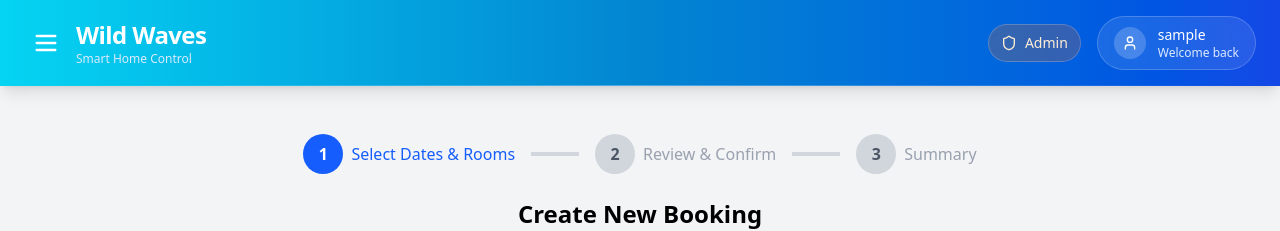
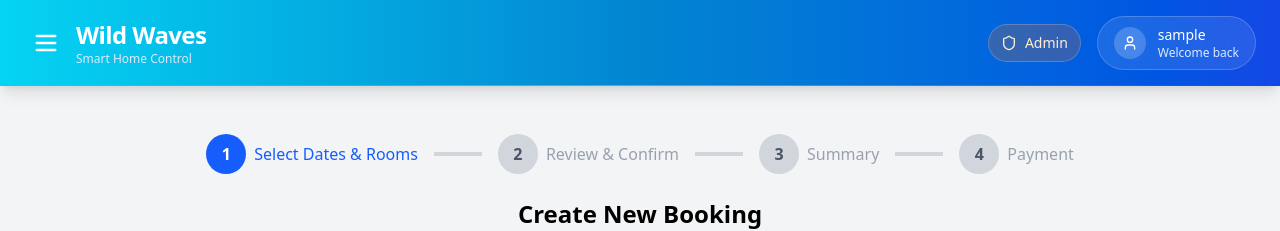
Before and after one commit to Wild-Waves-Kumana/Wild-Waves-Internal, a React (Vite) app in the folder frontend/: page /create-booking in a window 1280 px wide. Shown: the top 231 px of the page. Built offline with nearby package versions, Linux system fonts and the light colour scheme; no server answers; sample sign-in values are in the browser's storage.

Commit message:
feat: Add PaymentSection4 and update navigation for booking process

```diff
--- a/frontend/src/pages/booking-pages/CreateBooking.jsx
+++ b/frontend/src/pages/booking-pages/CreateBooking.jsx
@@ -1,7 +1,8 @@
 import React, { useState } from 'react';
 import BookingSection1 from '../../components/bookings/section_1/BookingSection1';
 import BookingSection2 from '../../components/bookings/section_2/BookingSection2';
-import BookingSection3 from '../../components/bookings/BookingSection3';
+import BookingSection3 from '../../components/bookings/section_3/BookingSection3';
+import PaymentSection4 from '../../components/bookings/section4_payment/PaymentSection4';
 
 const CreateBooking = () => {
   const [currentSection, setCurrentSection] = useState(1);
@@ -27,8 +28,14 @@ const CreateBooking = () => {
   };
 
   const handleConfirmFinal = () => {
-    // proceed to payment or submission
-    console.log('Confirmed booking summary. Proceed to payment/submission.');
+    // go to dummy payment section
+    setCurrentSection(4);
+    window.scrollTo({ top: 0, behavior: 'smooth' });
+  };
+
+  const handleBackFrom4 = () => {
+    setCurrentSection(3);
+    window.scrollTo({ top: 0, behavior: 'smooth' });
   };
 
   return (
@@ -67,18 +74,30 @@ const CreateBooking = () => {
               </div>
               <span className="ml-2 font-medium hidden sm:inline">Summary</span>
             </div>
+            <div className="w-12 h-1 bg-gray-300">
+              <div className={`h-full transition-all ${currentSection >= 4 ? 'bg-blue-600 w-full' : 'w-0'}`}></div>
+            </div>
+            <div className={`flex items-center ${currentSection >= 4 ? 'text-blue-600' : 'text-gray-400'}`}>
+              <div className={`w-10 h-10 rounded-full flex items-center justify-center font-semibold ${
+                currentSection >= 4 ? 'bg-blue-600 text-white' : 'bg-gray-300 text-gray-600'
+              }`}>
+                4
+              </div>
+              <span className="ml-2 font-medium hidden sm:inline">Payment</span>
+            </div>
           </div>
         </div>
 
         {/* Page Title */}
         <h2 className="text-2xl font-semibold mb-6 text-center">
-          {currentSection === 1 ? 'Create New Booking' : currentSection === 2 ? 'Review Booking Details' : 'Booking Summary'}
+          {currentSection === 1 ? 'Create New Booking' : currentSection === 2 ? 'Review Booking Details' : currentSection === 3 ? 'Booking Summary' : 'Payment'}
         </h2>
 
         {/* Sections */}
         {currentSection === 1 && <BookingSection1 onNext={handleNext} />}
         {currentSection === 2 && <BookingSection2 onBack={handleBack} onNext={handleContinue} />}
         {currentSection === 3 && <BookingSection3 onBack={handleBackFrom3} onNext={handleConfirmFinal} />}
+        {currentSection === 4 && <PaymentSection4 onBack={handleBackFrom4} />}
       </div>
     </div>
   );
```
